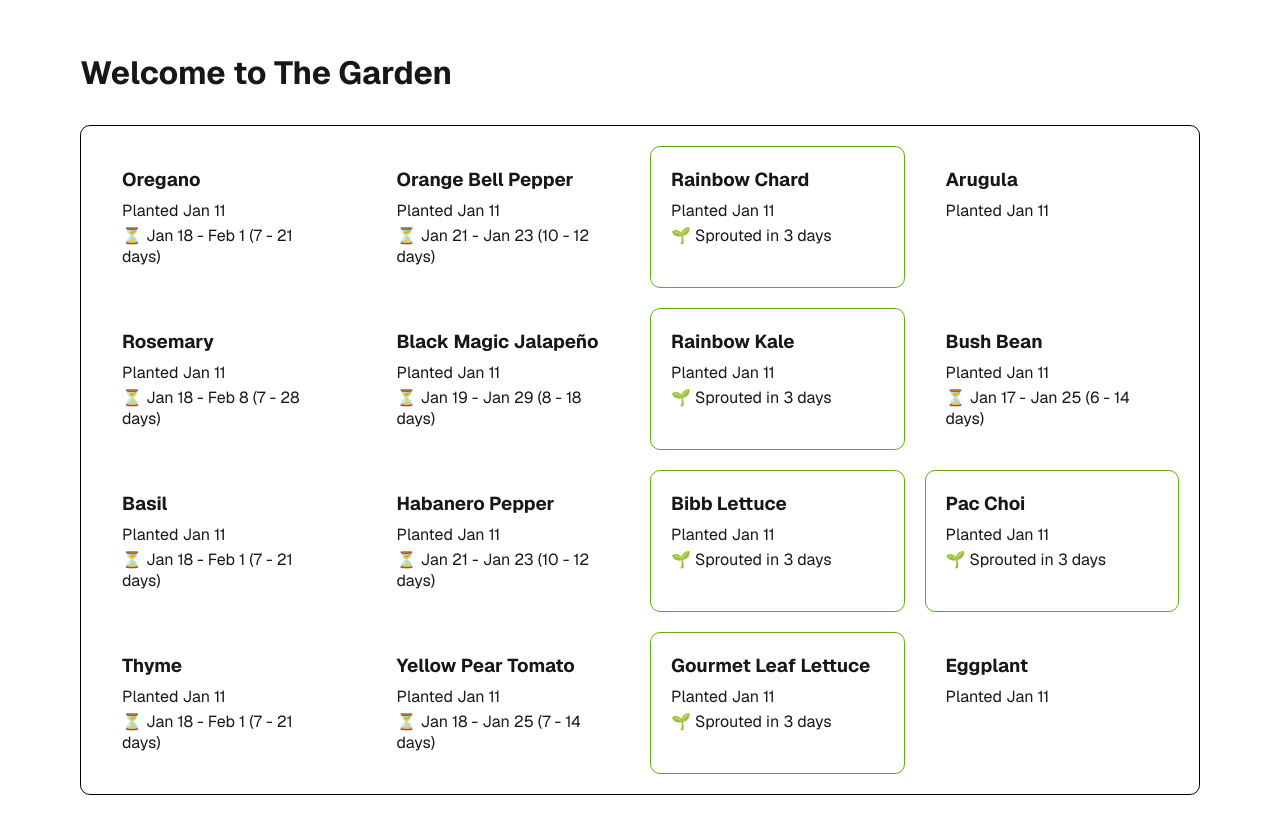
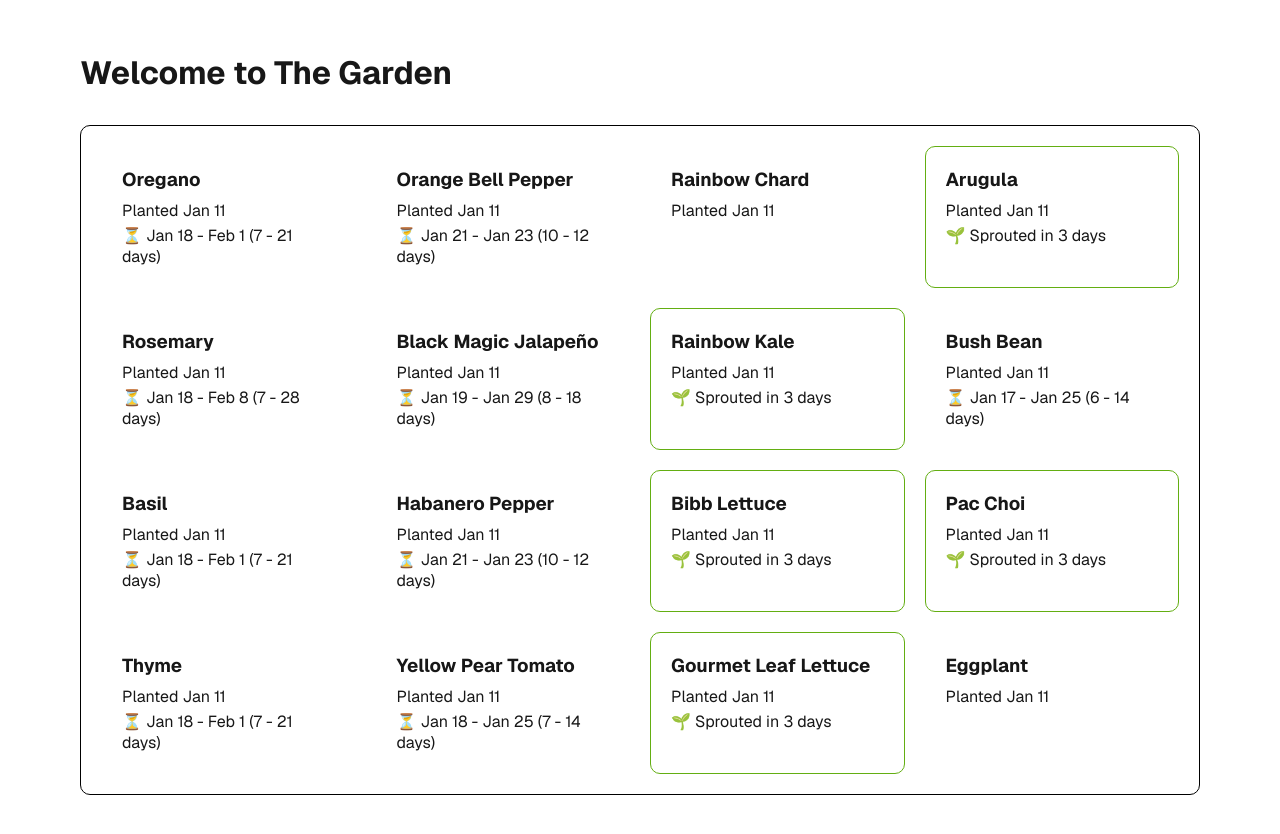
Before and after one commit to amandala/thegarden, a Next.js app: page / in a window 1280 px wide. Shown: the part 112-946 px from the top of the page. Built offline with nearby package versions, Linux system fonts and the light colour scheme.

Commit message:
Fix sprouted event cells

```diff
--- a/src/app/events.ts
+++ b/src/app/events.ts
@@ -2,7 +2,11 @@ import { SproutEvent } from "./types";
 
 export const sproutEvents: Array<SproutEvent> = [
   {
-    cell: "3A",
+    cell: "4A",
+    dateSprouted: new Date(2025, 0, 14),
+  },
+  {
+    cell: "4C",
     dateSprouted: new Date(2025, 0, 14),
   },
   {
@@ -17,8 +21,4 @@ export const sproutEvents: Array<SproutEvent> = [
     cell: "3D",
     dateSprouted: new Date(2025, 0, 14),
   },
-  {
-    cell: "4C",
-    dateSprouted: new Date(2025, 0, 14),
-  },
 ];
```
